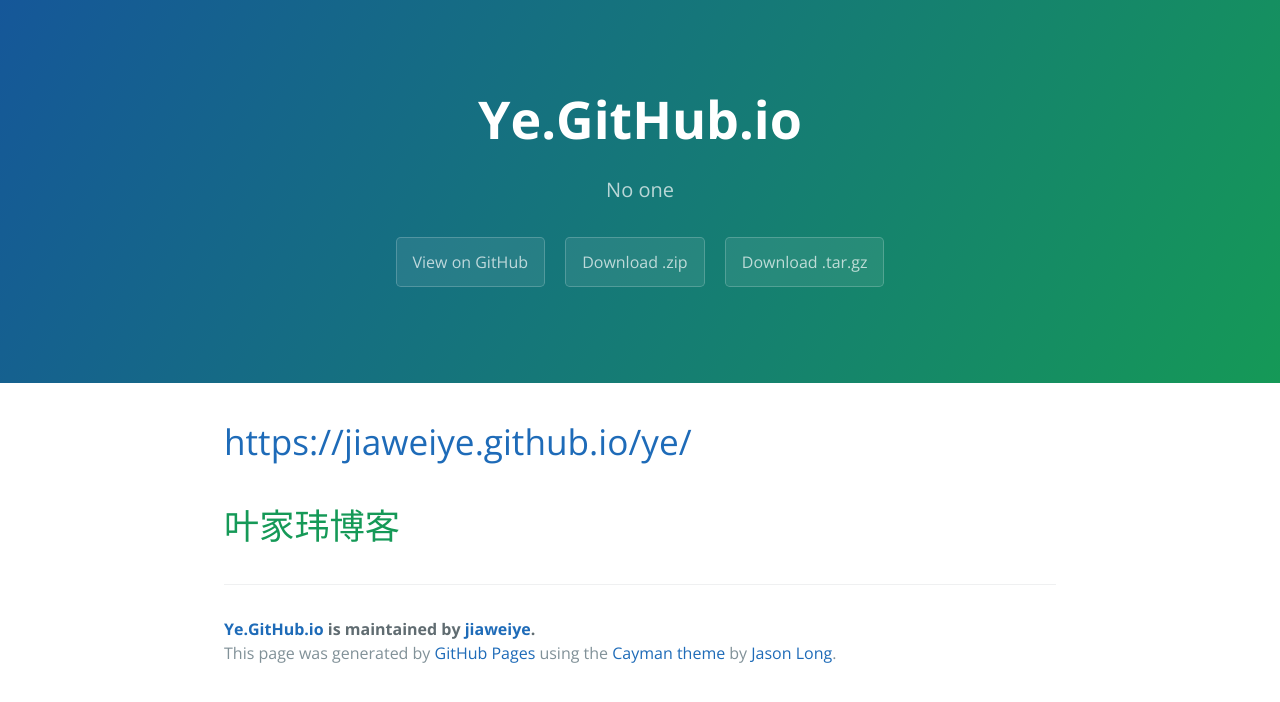
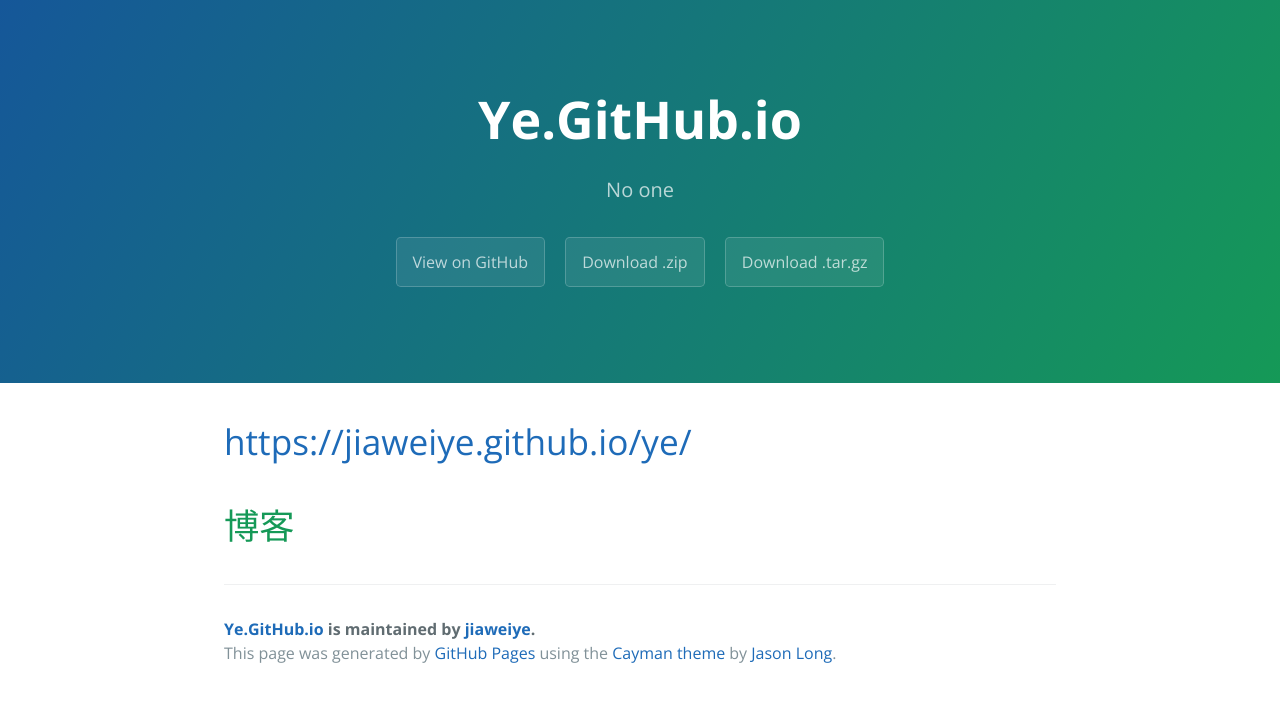
Before and after one commit to jiaweiye/ye, a plain HTML site: page index.html in a window 1280 px wide. Drawn offline with nearby package versions, Linux system fonts and the light colour scheme.

Commit message:
Update index.html

```diff
--- a/index.html
+++ b/index.html
@@ -24,7 +24,7 @@
 </h1>
 
 <h1>
-<a id="叶家玮博客" class="anchor" href="#%E5%8F%B6%E5%AE%B6%E7%8E%AE%E5%8D%9A%E5%AE%A2" aria-hidden="true"><span aria-hidden="true" class="octicon octicon-link"></span></a>叶家玮博客</h1>
+<a id="博客" class="anchor" href="#%E5%8F%B6%E5%AE%B6%E7%8E%AE%E5%8D%9A%E5%AE%A2" aria-hidden="true"><span aria-hidden="true" class="octicon octicon-link"></span></a>博客</h1>
 
       <footer class="site-footer">
         <span class="site-footer-owner"><a href="https://github.com/jiaweiye/ye">Ye.GitHub.io</a> is maintained by <a href="https://github.com/jiaweiye">jiaweiye</a>.</span>
```
